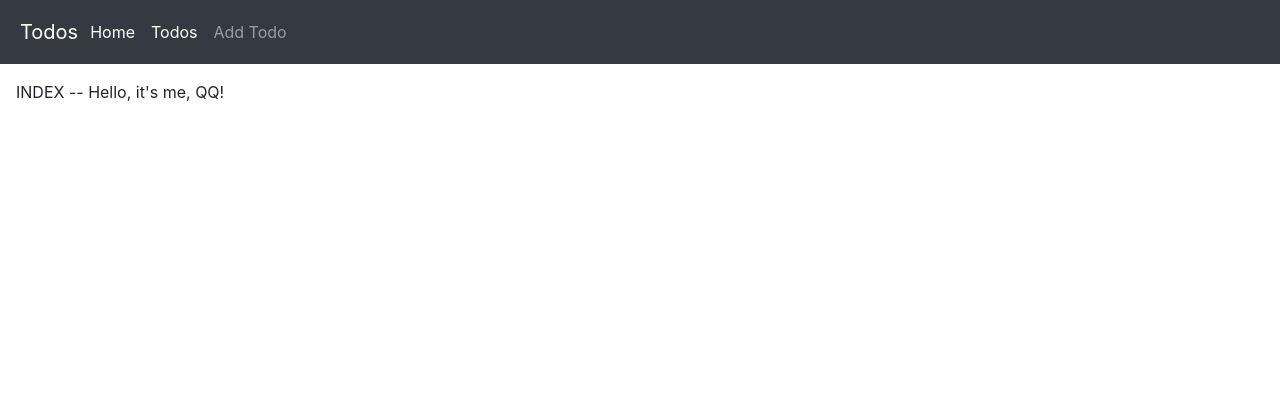
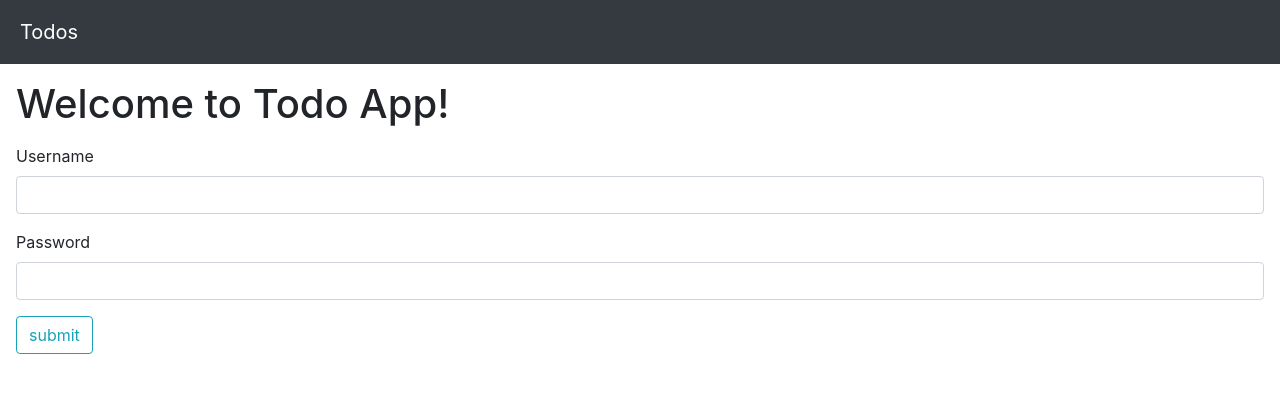
Before and after one commit to yaruscq/todoAppSqlAlchemy, a Flask app: a page that uses todoSqlPkg/templates/index.html in a window 1280 px wide. Shown: the top 393 px of the page. Run offline with Flask 3, Linux system fonts and the light colour scheme; some libraries are stand-ins or nearby versions.

Commit message:
flask-login with user_id

```diff
--- a/requirements.txt
+++ b/requirements.txt
@@ -1,6 +1,7 @@
 blinker==1.9.0
 click==8.1.7
 Flask==3.0.3
+Flask-Login==0.6.3
 Flask-SQLAlchemy==3.1.1
 Flask-WTF==1.2.2
 greenlet==3.1.1
--- a/todoSqlPkg/__init__.py
+++ b/todoSqlPkg/__init__.py
@@ -8,5 +8,11 @@ def create_app():
     from .models import db, User
     db.init_app(app)
 
+
     app.register_blueprint(main)
+
+    from .extensions import login_manager
+    login_manager.login_view = 'main.index'
+    login_manager.init_app(app)
+
     return app
--- /dev/null
+++ b/todoSqlPkg/extensions.py
@@ -0,0 +1,6 @@
+# extensions.py
+
+
+from flask_login import LoginManager
+
+login_manager = LoginManager()
--- a/todoSqlPkg/forms.py
+++ b/todoSqlPkg/forms.py
@@ -4,19 +4,41 @@ from flask_wtf import FlaskForm
 from wtforms import StringField, TextAreaField, PasswordField, SelectField, SubmitField
 from wtforms.validators import DataRequired, InputRequired, ValidationError
 
-from .models import User, get_user, get_password
-
-class UserForm(FlaskForm):
-    username = StringField('username', validators=[DataRequired()])
-    password = PasswordField('password', validators=[InputRequired(message='Password required')])
-    submit = SubmitField('submit')
+from .models import User
 
 
 
-# def validate_password(form, field):
-#     user = get_user(form.password.data)
-#     if not any (user.username == field.data for user in users):
-#         raise ValidationError('Invalid Password')
+
+def check_validate_credentials(form, field):
+    """ username and password checker"""
+
+    username_entered = form.username.data
+    password_enter = form.password.data
+
+    # check username is valid
+    user_object = User.query.filter_by(username=username_entered).first()
+
+    if user_object is None:
+        raise ValidationError('Username or password is invalid!')
+    elif password_enter != user_object.password:
+        raise ValidationError('Password is incorrect!')
+
+class UserForm(FlaskForm):
+    # username = StringField('Username', validators=[DataRequired(), check_validate_credentials])
+    username = StringField('Username', validators=[DataRequired()])
+    password = PasswordField('Password', validators=[InputRequired(message='Password required'), check_validate_credentials])
+    submit = SubmitField('submit')
+
+    def validate_username(self, username):
+        user_object = User.query.filter_by(username=username.data).first()
+        if user_object is None:
+            raise ValidationError('Username or password is incorrect!')
+
+    # def validate_password(self, password):
+    #     user_object = User.query.filter_by(password=password.data).first()
+    #     if user_object is None:
+    #         raise ValidationError('Password is invalid!')
+
 
 
 class TodoForm(FlaskForm):
--- a/todoSqlPkg/routes.py
+++ b/todoSqlPkg/routes.py
@@ -1,27 +1,62 @@
 from flask import Flask, render_template, Blueprint, request, redirect, url_for, flash
 from datetime import datetime, timezone
 from .models import db, User, Todos
-from .forms import TodoForm
-
+from .forms import TodoForm, UserForm
+from .extensions import login_manager
+from flask_login import login_user, logout_user, login_required, current_user
 
 
 main = Blueprint('main', '__name__')
 
 
-@main.route('/')
+@login_manager.user_loader
+def load_user(user_id):
+    return User.query.get(user_id)
+
+
+
+@main.route('/', methods=['POST', 'GET'])
 def index():
-    message = 'INDEX -- Hello, it\'s me, QQ!'
-    return render_template('index.html', message=message)
+    message = ''
+    login_form = UserForm()
+    # if request.method == 'POST':
+    #     username = form.username.data
+    #     password = form.password.data
+
+    #     user = User.query.filter_by(username=username).first_or_404()
+    #     if user is not None:
+    #         message = f'The user is {user.username}'
+    #         return redirect(url_for('main.view_todos'))
+    #     else:
+    #         message = 'No such a user!'
+    #         return redirect(url_for('main.index'))
+
+
+    # return render_template('index.html', message=message, form=form)
+    if login_form.validate_on_submit():
+        user_object = User.query.filter_by(username=login_form.username.data).first()
+        login_user(user_object)
+        print(f'\nValid user: {user_object.username}\n')
+        return redirect(url_for('main.view_todos'))
+    # else:
+    #     message = 'Invalid password. Please try again.'
+    #     return render_template('index.html', form=login_form, message=message)
+
+    return render_template('index.html', form=login_form)
 
 
 @main.route('/view_todos')
+@login_required
 def view_todos():
     # all_todos = Todos.query.all().sort('date_created', -1)
-    all_todos = Todos.query.order_by(Todos.date_created.desc()).all()
-    print(all_todos)
-    return render_template('view_todos.html', todos=all_todos)
+    # if current_user.is_authenticated:
+        all_todos = Todos.query.order_by(Todos.date_created.desc()).all()
+        print(all_todos)
+        return render_template('view_todos.html', todos=all_todos)
+    # return redirect(url_for('main.index'))
 
 @main.route('/add_todo', methods=['POST', 'GET'])
+@login_required
 def add_todo():
     if request.method == 'POST':
         form = TodoForm(request.form)
@@ -48,6 +83,7 @@ def add_todo():
 
 
 @main.route('/delete_todo/<id>')
+@login_required
 def delete_todo(id):
 
     todo = Todos.query.filter_by(id=id).one()
@@ -58,6 +94,7 @@ def delete_todo(id):
 
 
 @main.route('/update_todo/<int:id>', methods=['GET', 'POST'])
+@login_required
 def update_todo(id):
     # # Retrieve the todo by id
     # todo = Todos.query.get_or_404(id)
@@ -117,3 +154,19 @@ def update_todo(id):
 
 
     return render_template('add_todo.html', form=form)
+
+
+
+@main.route('/logout')
+def logout():
+    logout_user()
+    flash('You have been logged out.', 'info')
+    return redirect(url_for('main.index'))
+
+
+
+
+@main.errorhandler(404)
+def page_not_found(e):
+    # note that we set the 404 status explicitly
+    return render_template('404.html'), 404
--- a/todoSqlPkg/templates/base.html
+++ b/todoSqlPkg/templates/base.html
@@ -25,7 +25,7 @@
             <div class="collapse navbar-collapse" id="navbarSupportedContent">
               <ul class="navbar-nav mr-auto">
                 <li class="nav-item active">
-                  <a class="nav-link" href="{{ url_for('view_todos') }}">Home</a>
+                  <a class="nav-link" href="{{ url_for('main.logout') }}">Home</a>
                 </li>
                 <li class="nav-item">
                   <a class="nav-link" href="{{ url_for('add_todo') }}">Add Todo</a>
--- a/todoSqlPkg/templates/index.html
+++ b/todoSqlPkg/templates/index.html
@@ -23,21 +23,63 @@
 
             <div class="collapse navbar-collapse" id="navbarSupportedContent">
               <ul class="navbar-nav mr-auto">
+                {% if request.endpoint != 'main.index' %}
+                <!-- Show these buttons only for logged-in users -->
                 <li class="nav-item active">
-                  <a class="nav-link" href="{{ url_for('main.index') }}">Home</a>
+                  <a class="nav-link" href="{{ url_for('main.logout') }}">Home</a>
                 </li>
                 <li class="nav-item active">
-                    <a class="nav-link" href="{{ url_for('main.view_todos') }}">Todos</a>
+                    <a class="nav-link" href="{{ url_for('main.view_todos') }}">View Todos</a>
                   </li>
                 <li class="nav-item">
                   <a class="nav-link" href="{{ url_for('main.add_todo') }}">Add Todo</a>
                 </li>
+                {% endif %}
               </ul>
             </div>
           </nav>
     </header>
+
     <div class="m-3">
-        {{ message }}
+      <h1 class="p1 m1">Welcome to Todo App!</h1>
+      <p style="color: red;">{{ message }}</p>
+        <form action="" method="POST">
+          {{ form.csrf_token() }}
+          <!-- <fieldset class="form-group">Index Page</fieldset> -->
+
+          <div class="form-group">
+              {{ form.username.label(class="form-control-label") }}<br>
+              {% if form.username.errors %}
+                 {{ form.username(class="form-control form-control is-invalid") }}
+                 {% for error in form.username.errors %}
+                          <div class="invalid-feedback">
+                              <span>{{ error }}</span>
+                          </div>
+                  {% endfor %}
+              {% else %}
+                {{ form.username(class="form-control form-control") }}
+              {% endif %}
+          </div>
+
+          <div class="form-group">
+              {{ form.password.label(class="form-control-label") }}
+              {% if form.password.errors %}
+                  {{ form.password(class="form-control form-control is-invalid") }}
+                  {% for error in form.password.errors %}
+                      <div class="invalid-feedback">
+                          <span>{{ error }}</span>
+                      </div>
+                  {% endfor %}
+              {% else %}
+                    {{ form.password(class="form-control form-control") }}
+              {% endif %}
+          </div>
+
+
+          <div class="form-group">
+              {{ form.submit(class="btn btn-outline-info")}}
+          </div>
+      </form>
     </div>
 
 </body>
```
Also changed, not shown: todoSqlPkg/models.py (+8 -5 lines), todoSqlPkg/templates/add_todo.html (+11 -6 lines), todoSqlPkg/templates/view_todos.html (+5 -2 lines).
